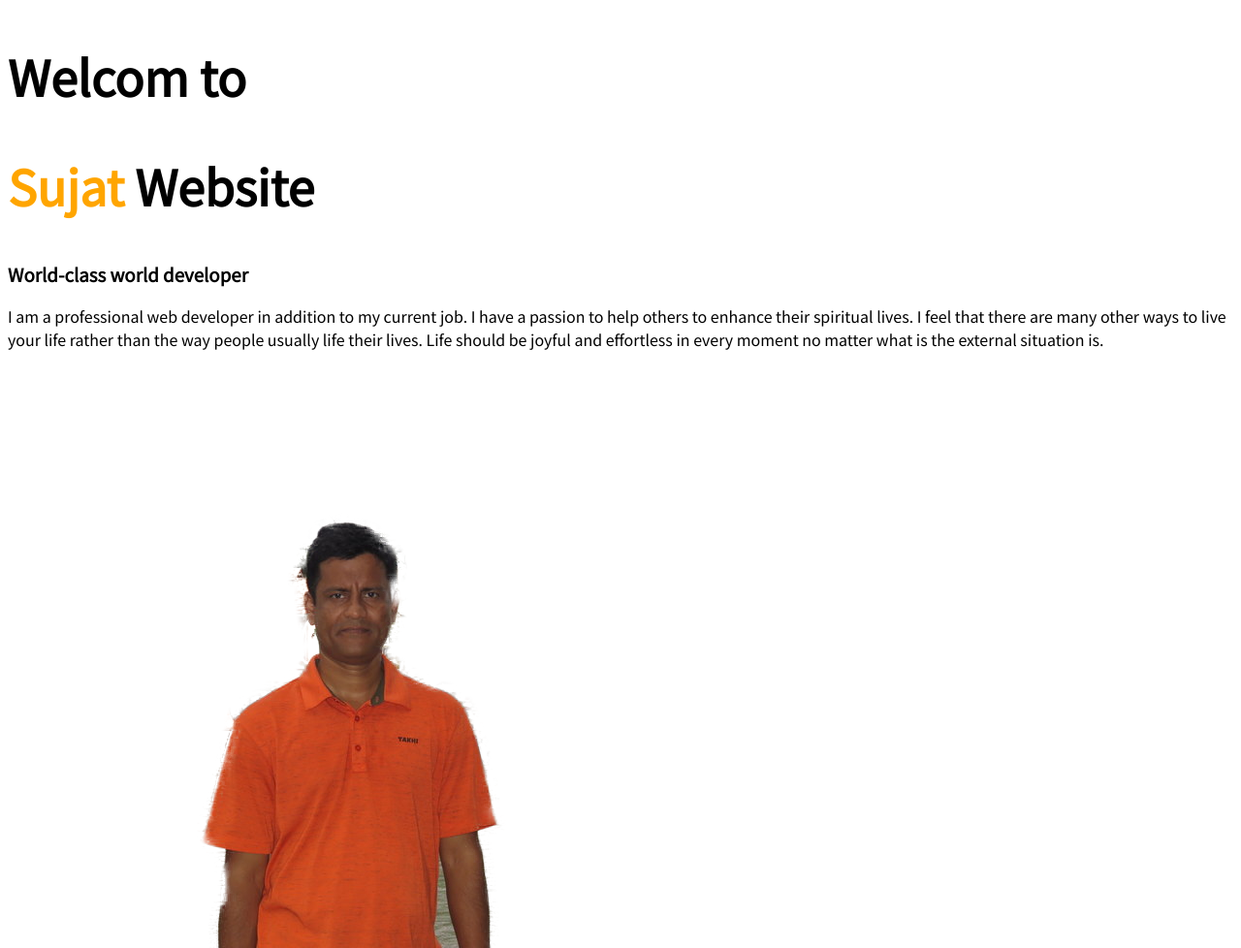
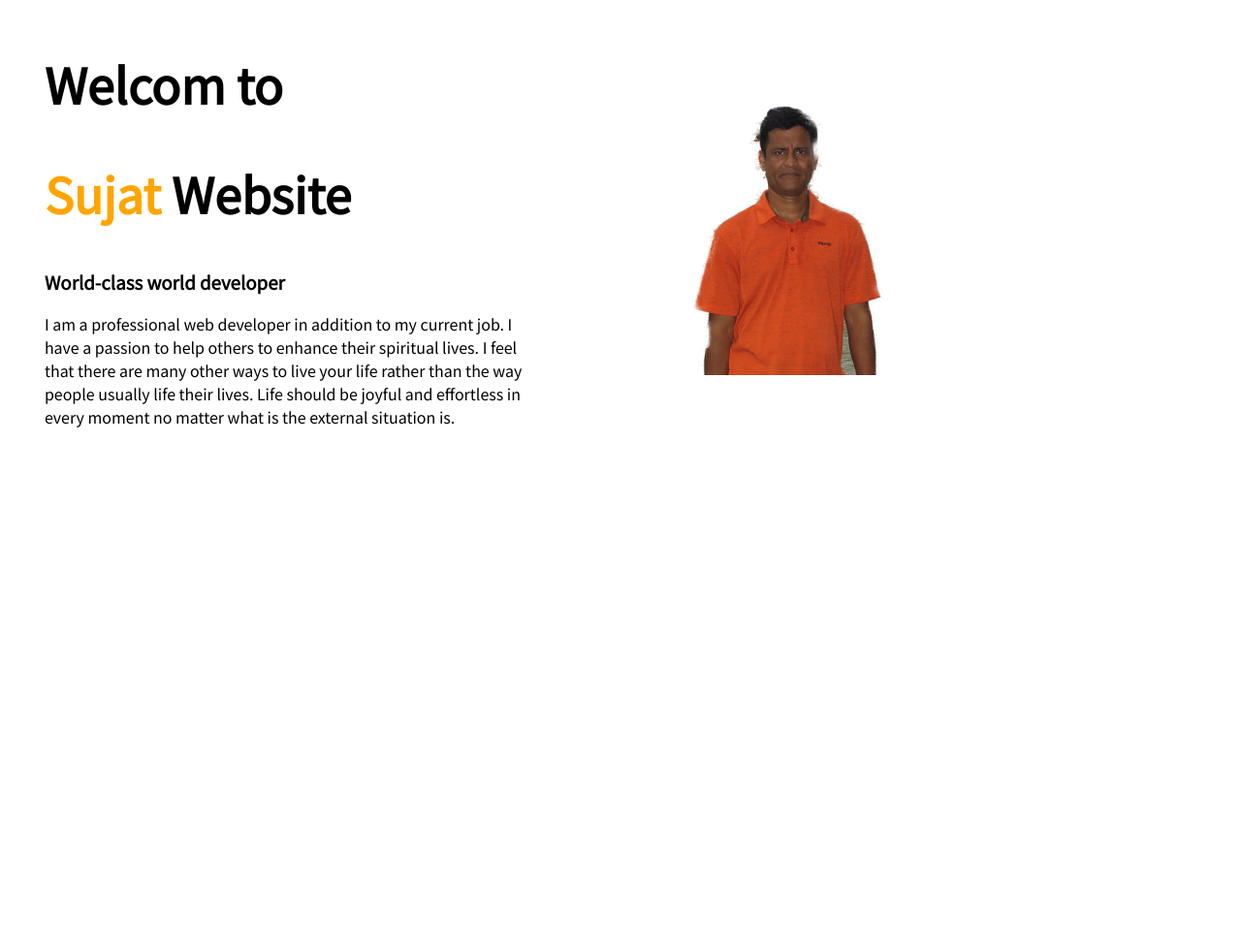
Before and after one commit to sujatctg/web-portfolio, a plain HTML site: page index.html in a window 1280 px wide. Shown: the whole page at 97% size. After the commit the page ends 800 px from the top, so only its background shows below. Drawn offline with Linux system fonts and the light colour scheme.

Commit message:
2nd push

```diff
--- a/index.html
+++ b/index.html
@@ -10,13 +10,17 @@
 </head>
 <body>
     <section>
-        <div>
+        <div class="half-width">
             <h1>Welcom to</h1>
             <h1><span class="name-highlight">Sujat</span> Website</h1>
             <h3>World-class world developer</h3>
             <p>I am a professional web developer in addition to my current job. I have a passion to help others to enhance their spiritual lives. I feel that there are many other ways to live your life rather than the way people usually life their lives. Life should be joyful and effortless in every moment no matter what is the external situation is.</p>
         </div>
-        <img src="images/sujat.JPG">
+        <div class="half-width">
+            <img src="images/sujat.JPG">
+        </div>
+
+
     </section>
 </body>
 </html>
--- a/style.css
+++ b/style.css
@@ -7,3 +7,12 @@ h1{
 .name-highlight{
     color:orange;
 }
+.half-width{
+    width:40%;
+    float: left;
+    margin-left: 2%;
+    padding-left: 1%;
+}
+.half-width img{
+    width: 100%;
+}
```
